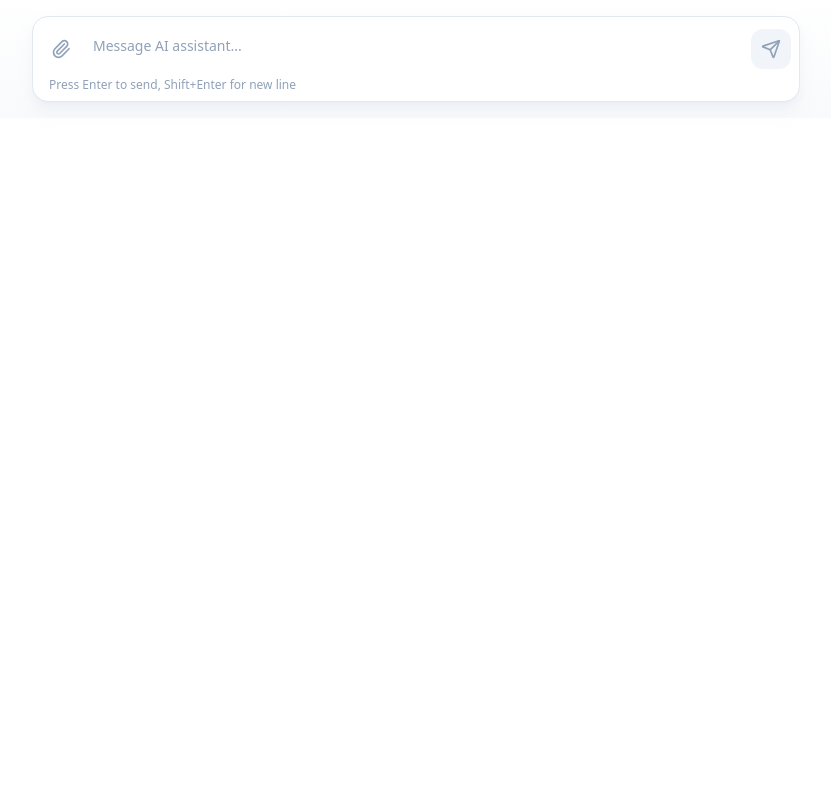
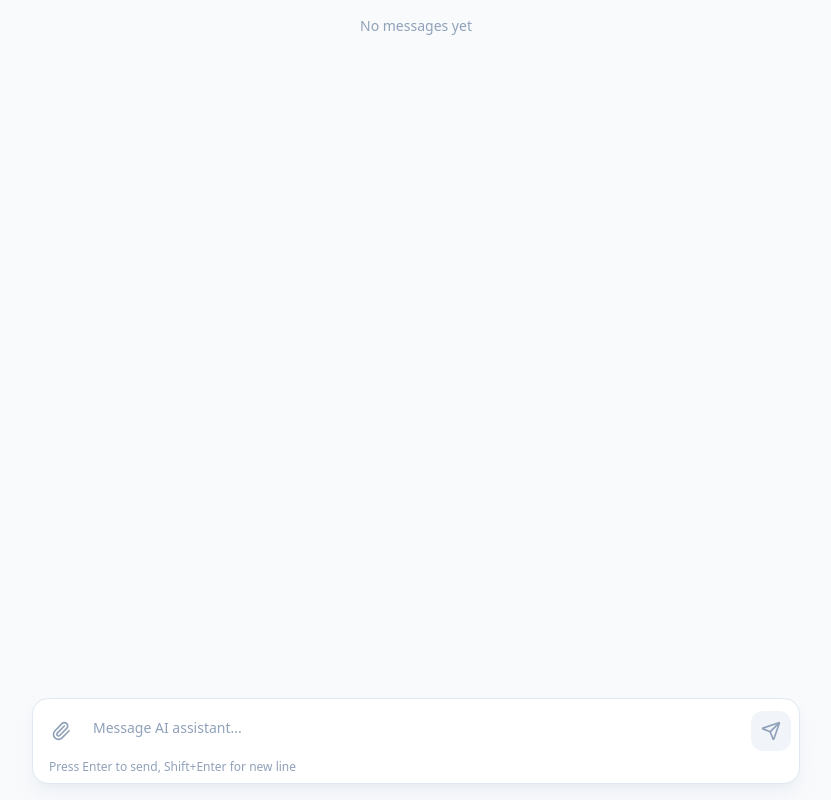
Before and after one commit to Eduard-K-A/flur-chat-client, a React (Vite) app in the folder client/: page / in a window 1280 px wide. Shown: the whole page, without its empty margins (224-1055 px from the left). Built offline with nearby package versions, Linux system fonts and the light colour scheme.

Commit message:
feat: chat types

```diff
--- a/client/src/App.tsx
+++ b/client/src/App.tsx
@@ -1,12 +1,17 @@
-import { useState } from 'react'
 import ChatInput from './components/ChatInput'
+import MessagesList from './components/MessagesList'
 
 function App() {
+  return (
+    <div className="min-h-screen bg-slate-50 flex flex-col">
+      <main className="flex-1">
+        <MessagesList />
+      </main>
 
-  return (
-    <>
-     <ChatInput />
-    </>
+      <footer>
+        <ChatInput />
+      </footer>
+    </div>
   )
 }
 
--- a/client/src/stores/useChatStore.ts
+++ b/client/src/stores/useChatStore.ts
@@ -11,7 +11,7 @@ type Message = {
 type ChatStore = {
   messages: Message[];
   isLoading: boolean;
-  addMessage: (msg: Omit<Message, "id">) => void;
+  addMessage: (msg: Omit<Message, "id">) => void; //does not create ID for every message
   appendToLastMessage: (text: string) => void;
   setLoading: (loading: boolean) => void;
   clear: () => void;
@@ -20,13 +20,31 @@ type ChatStore = {
 export const useChatStore = create<ChatStore>((set) => ({
   messages: [],
   isLoading: false,
-  addMessage: (msg) => set((s) => ({ messages: [...s.messages, { ...msg, id: nanoid() }] })),
+
+  // Adds a new message to the array.
+  // We use the spread operator (...s.messages) to ensure we are creating
+  // a new array reference, which triggers a UI re-render.
+  addMessage: (msg) =>
+    set((s) => ({
+      messages: [...s.messages, { ...msg, id: nanoid() }]
+    })),
+
+  // LOGIC EXPLANATION: Streaming Updates
+  // This function is used when receiving chunked text (e.g., from an LLM stream).
+  // Instead of pushing to an array, we must map over the existing array.
   appendToLastMessage: (text) =>
     set((s) => ({
       messages: s.messages.map((m, i) =>
-        i === s.messages.length - 1 ? { ...m, content: m.content + text } : m
+        // Check if this is the last message in the array
+        i === s.messages.length - 1
+          ? {
+              ...m, // Keep existing properties (id, role, etc.)
+              content: m.content + text // Append the new chunk to the content
+            }
+          : m // Return all other messages unchanged
       ),
     })),
+
   setLoading: (v) => set({ isLoading: v }),
   clear: () => set({ messages: [], isLoading: false }),
 }));
```
Also changed, not shown: client/src/lib/api.ts (+13 -1 lines).
